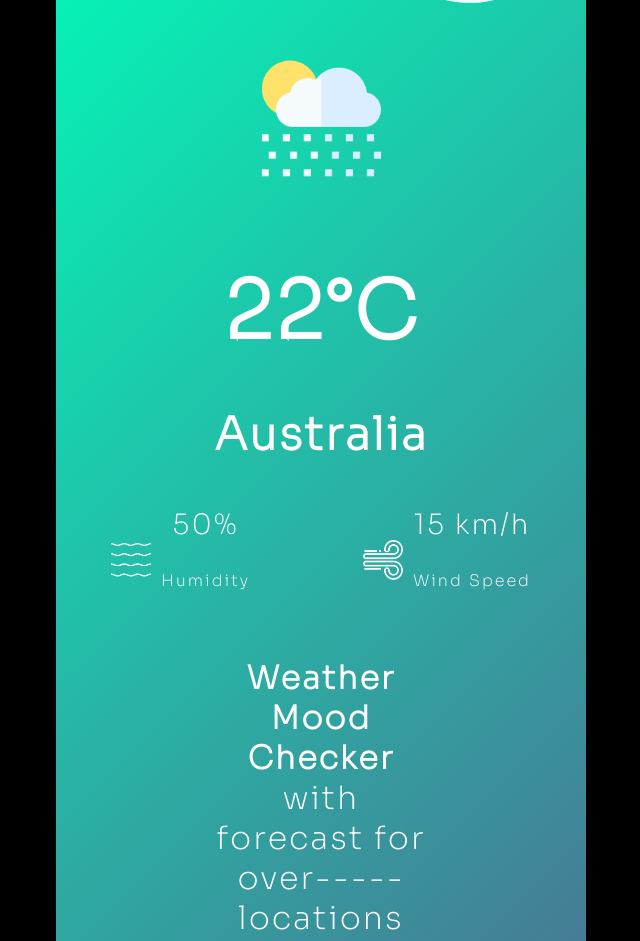
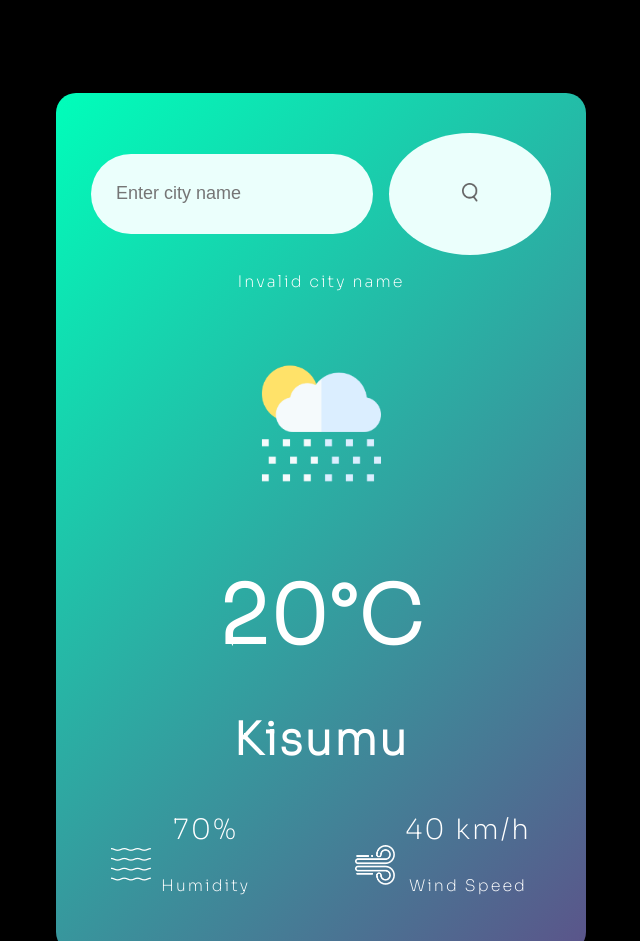
Before and after one commit to Budabos/Weather-App, a plain HTML site: page Weather-APP/index.html in a window 1280 px wide. Shown: the part 341-1282 px from the top of the page, without its empty margins (319-959 px from the left). Drawn offline with Linux system fonts and the light colour scheme.

Commit message:
updating comments

```diff
--- a/Weather-APP/index.html
+++ b/Weather-APP/index.html
@@ -38,36 +38,6 @@
             <p>Our mission is simple yet powerful: to help you better connect with the world around you through an enhanced understanding of the weather. We strive to empower individuals to embrace the elements with confidence, knowing that they can adapt their plans and moods accordingly. We're on a journey to revolutionize the way people perceive and respond to weather forecasts.</p>
         </div>
     </dialog >
-    <!-------Creating search button-->
-    <div class="card">
-        <div class="search ">
-            <input type="text" placeholder="Enter city name" spellcheck="false">
-            <button><img src="images/search.png" alt=""></button>
-        </div>
-        <div class="main-container">
-            <!-- Embed the weather section here -->
-            <div class="weather">
-                <img src="images/rain.png" class="weather-icon">
-                <h1 class="temp">22°C</h1>
-                <h2 class="city">Australia</h2>
-                <div class="details">
-                    <div class="col">
-                        <img src="images/humidity.png">
-                        <div>
-                            <p class="humidity">50%</p>
-                            <p>Humidity</p>
-                        </div>
-                    </div>
-                    <div class="col">
-                        <img src="images/wind.png">
-                        <div>
-                            <p class="wind">15 km/h</p>
-                            <p>Wind Speed</p>
-                        </div>
-                    </div>
-                </div>
-            </div>
-        </div>
 
 
 
@@ -76,6 +46,44 @@
         <h1 class="main-title"><span class="span">Weather Mood Checker</span> with forecast for over----- locations</h1>
         <p class="main paragraph">Very recently mother nature is not in a good mood.Just like us, she woke up in the wrong side of the planet. With our Weather-Mood-Checker you will be well updated about her mood swings.</p>
     </div>
+
+<!-------Creating search button-->
+    <div class="key">
+        <div class="card">
+            <div class="search ">
+                <input type="text" placeholder="Enter city name" spellcheck="false">
+                <button><img src="images/search.png" alt=""></button>
+            </div>
+            <div class="error">
+                <p>Invalid city name</p>
+            </div>
+            <div class="main-container">
+                <!-- Embed the weather section here -->
+                <div class="weather">
+                    <img src="images/rain.png" class="weather-icon">
+                    <h1 class="temp">20°C</h1>
+                    <h2 class="city">Kisumu</h2>
+                    <div class="details">
+                        <div class="col">
+                            <img src="images/humidity.png">
+                            <div>
+                                <p class="humidity">70%</p>
+                                <p>Humidity</p>
+                            </div>
+                        </div>
+                        <div class="col">
+                            <img src="images/wind.png">
+                            <div>
+                                <p class="wind">40 km/h</p>
+                                <p>Wind Speed</p>
+                            </div>
+                        </div>
+                    </div>
+                </div>
+            </div>
+        </div>
+
+
     <div class="white-side">
         <div class="sponsor-img">
             <img  class="image-size"src="./images/Moringa school.png" alt="Moringa-school">
```
